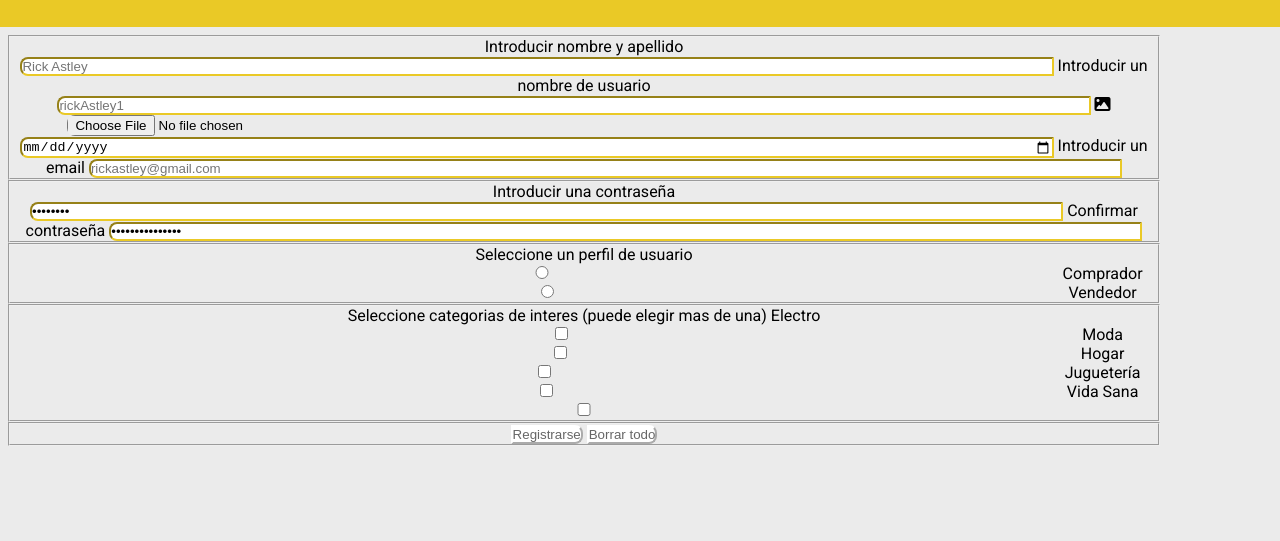
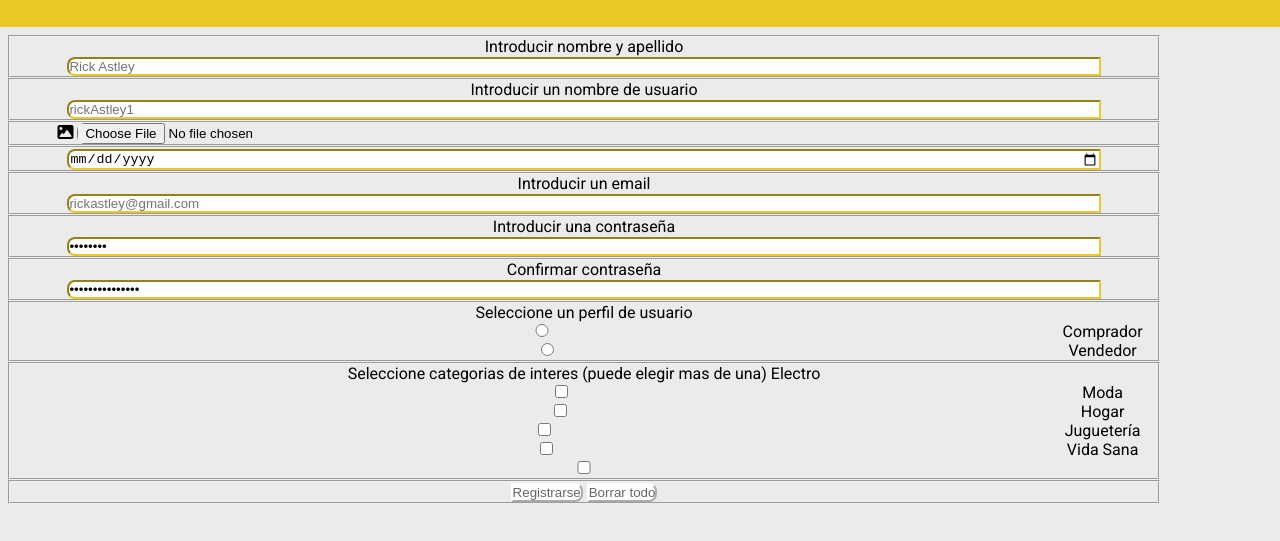
Before and after one commit to fbayona13/mercadoLiebre, a website: page src/views/register.html in a window 1280 px wide. Shown: the part 129-670 px from the top of the page. Drawn offline with Linux system fonts and the light colour scheme.

Commit message:
15/06) Terminando mercadoLiebre

```diff
--- a/src/views/register.html
+++ b/src/views/register.html
@@ -92,7 +92,8 @@
             placeholder="Rick Astley"
             required
           />
-
+        </fieldset>
+        <fieldset>
           <label for="userName">Introducir un nombre de usuario</label>
           <input
             type="text"
@@ -101,13 +102,17 @@
             placeholder="rickAstley1"
             required
           />
+        </fieldset>
 
-          <!--formulario para cargar imagenes-->
-          <!--si le ponemos en action / nos devuelve a la pagina del home-->
+        <!--formulario para cargar imagenes-->
+        <!--si le ponemos en action / nos devuelve a la pagina del home-->
+        <fieldset>
           <label for="doc"><i class="fa-solid fa-image"></i></label>
           <input type="file" name="doc" id="doc" required />
 
-          <!--teniendo en cuenta la fecha de este ano (2022)-->
+        <!--teniendo en cuenta la fecha de este ano (2022)-->
+        </fieldset>
+        <fieldset>
           <label for="bDate"></label>
           <input
             type="date"
@@ -116,7 +121,9 @@
             min="01-01-2004"
             required
           />
+        </fieldset>
 
+        <fieldset>
           <label for="email">Introducir un email</label>
           <input
             type="email"
@@ -136,7 +143,9 @@
             value="password"
             required
           />
+        </fieldset>
 
+        <fieldset>
           <label for="passwordConfirm">Confirmar contraseña</label>
           <input
             type="password"
```
